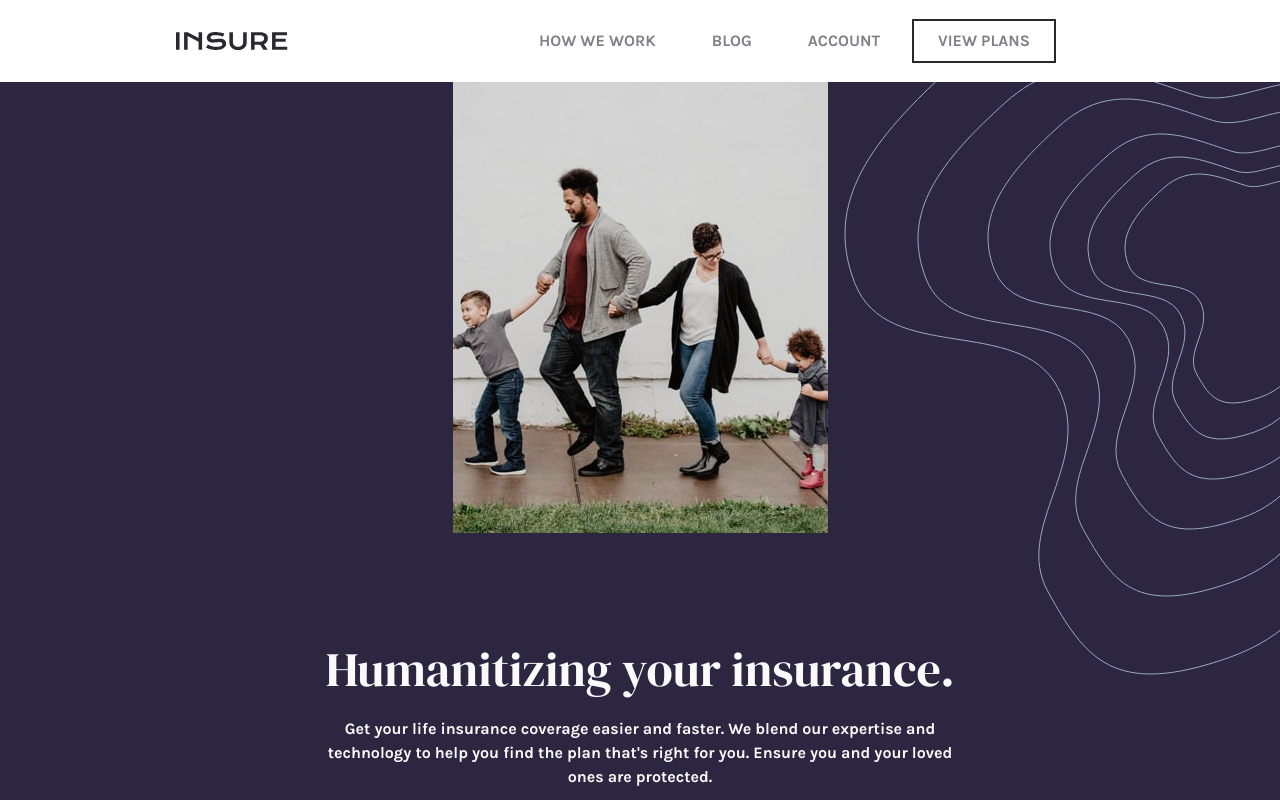
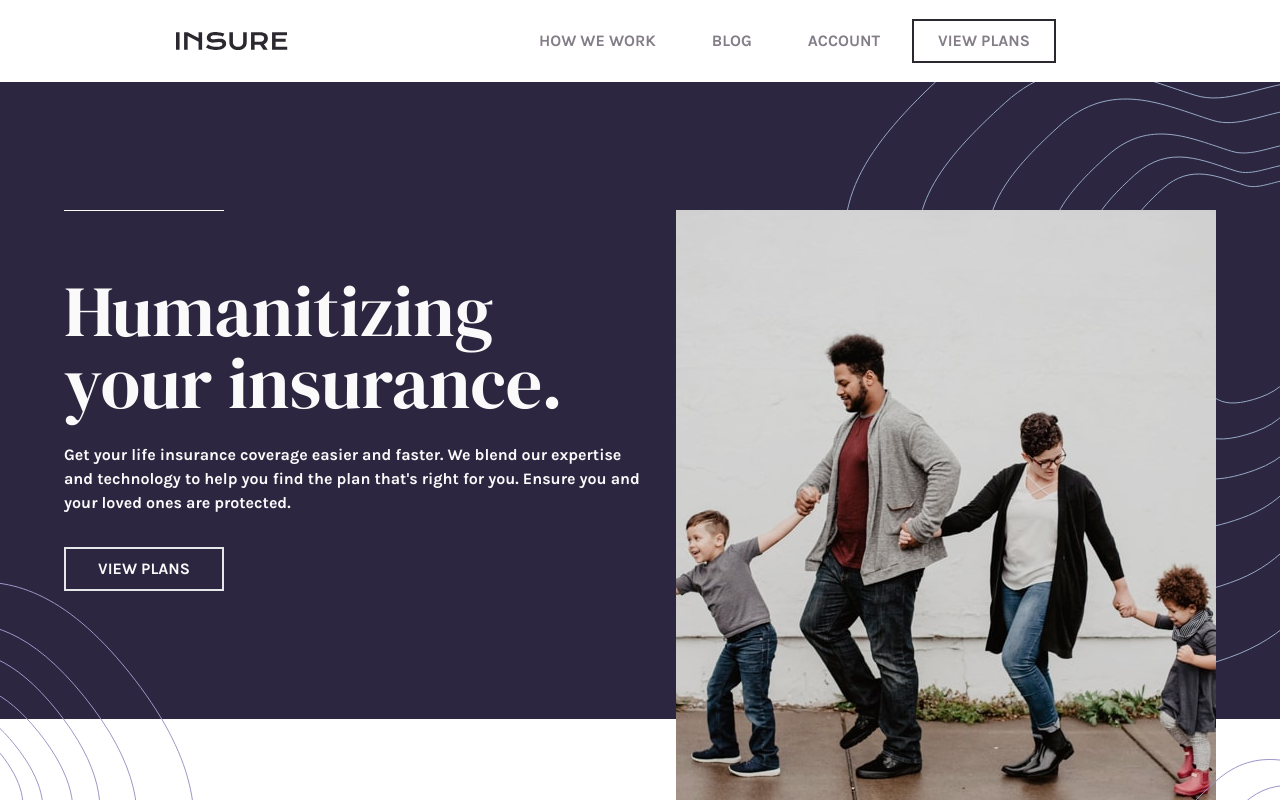
Before and after one commit to codexshell/insure-landing-page, a React (Vite) app: page / in a window 1280 px wide. Shown: the top 800 px of the page. Built offline with nearby package versions, Linux system fonts and the light colour scheme.

Commit message:
chore: make hero section responsive to xl screens

```diff
--- a/src/components/App/index.jsx
+++ b/src/components/App/index.jsx
@@ -4,6 +4,7 @@ import Features from "../Features";
 import Banner from "../Banner";
 import Footer from "../Footer";
 import mobileIntroRightPatternUrl from "../../assets/bg-pattern-intro-right-mobile.svg";
+import introLeftBgPattern from "../../assets/bg-pattern-intro-left-desktop.svg";
 
 function App() {
   return (
@@ -13,6 +14,9 @@ function App() {
       </header>
       <main className="pb-36 relative">
         <Hero />
+        <div className="hidden xl:block absolute top-[500px]">
+          <img src={introLeftBgPattern} alt="" />
+        </div>
         <div className="sm:px-36 md:px-48 lg:px-80">
           <Features />
           <Banner />
--- a/src/components/Hero/index.jsx
+++ b/src/components/Hero/index.jsx
@@ -1,23 +1,28 @@
 import mobileIntroImage from "../../assets/image-intro-mobile.jpg";
 import Button from "../Button";
-import desktopIntroLeftBgPattern from "../../assets/bg-pattern-intro-right-desktop.svg";
+import desktopIntroRightBgPattern from "../../assets/bg-pattern-intro-right-desktop.svg";
+import desktopIntroImage from "../../assets/image-intro-desktop.jpg";
 
-export default function Hero () {
+export default function Hero() {
   return (
-    <div className="bg-p-dark-violet relative">
+    <div className="xl:py-32 xl:px-16 bg-p-dark-violet relative xl:flex">
       <div className="absolute top-0 right-0 hidden sm:block">
-        <img src={desktopIntroLeftBgPattern} alt="" />
+        <img src={desktopIntroRightBgPattern} alt="" />
       </div>
-      <div>
+      <div className="xl:basis-1/2 order-1 relative">
         <img
-          className="mx-auto"
+          className="mx-auto xl:absolute right-0"
+          srcSet={`${mobileIntroImage} 375w, ${desktopIntroImage} 540w`}
+          sizes="(max-width: 600px) 480px,
+                  540px"
           src={mobileIntroImage}
           alt="an image of a family walking"
         />
       </div>
 
-      <div className="px-5 sm:px-32 md:px-48 lg:px-80 py-28 text-n-very-light-gray text-center bg-mobile-intro-left-pattern bg-no-repeat sm:bg-none">
-        <h1 className="font-header text-5xl">Humanitizing your insurance.</h1>
+      <div className="xl:flex flex-col xl:basis-1/2 xl:p-0 px-5 sm:px-32 md:px-48 lg:px-80 py-28 text-n-very-light-gray text-center xl:text-start bg-mobile-intro-left-pattern bg-no-repeat sm:bg-none">
+        <hr className="hidden xl:block border-t-1 border-n-very-light-gray w-40" />
+        <h1 className="font-header text-5xl xl:text-7xl xl:mt-16">Humanitizing your insurance.</h1>
         <p className="mt-6 font-normal mb-8">
           Get your life insurance coverage easier and faster. We blend our
           expertise and technology to help you find the plan that's right for
```
